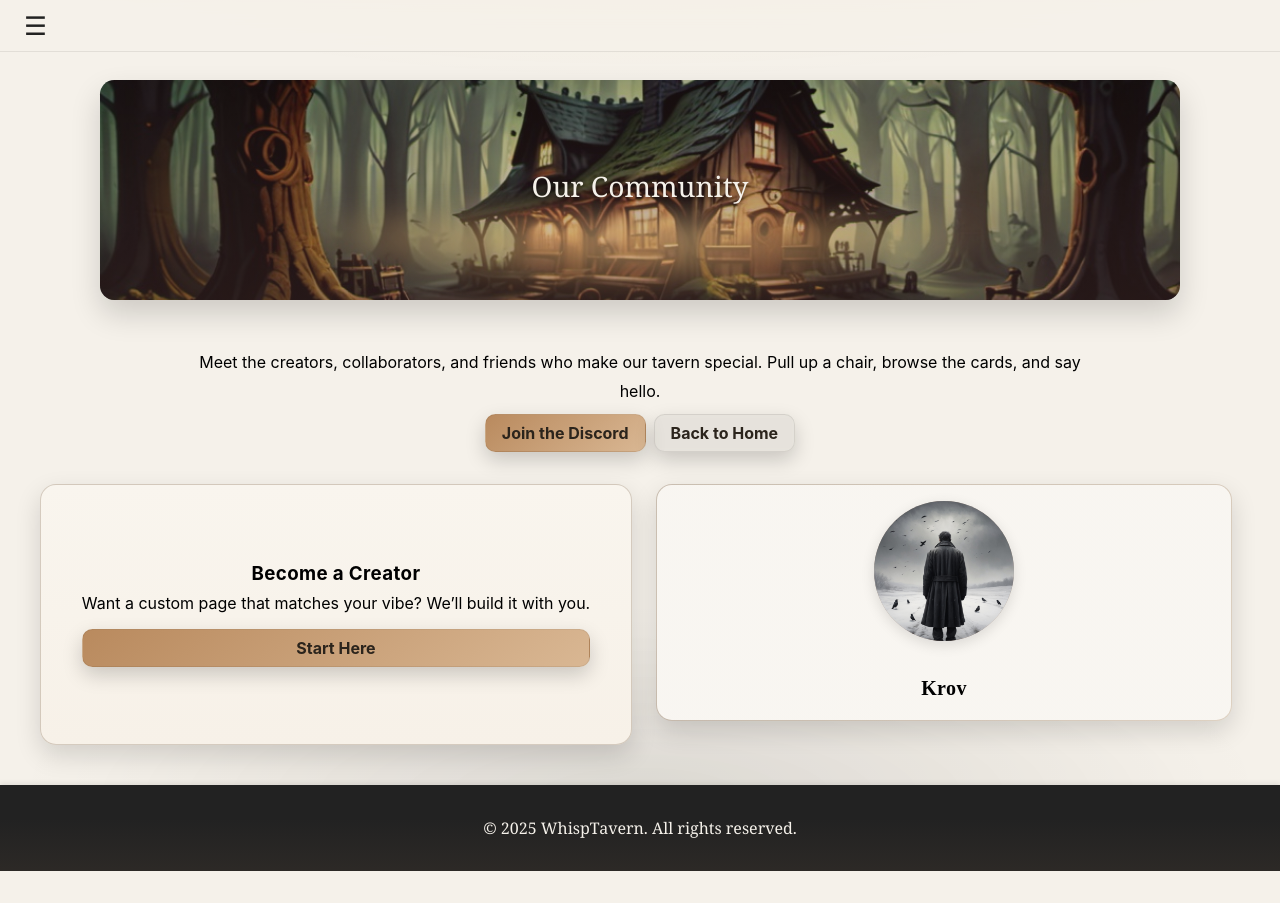
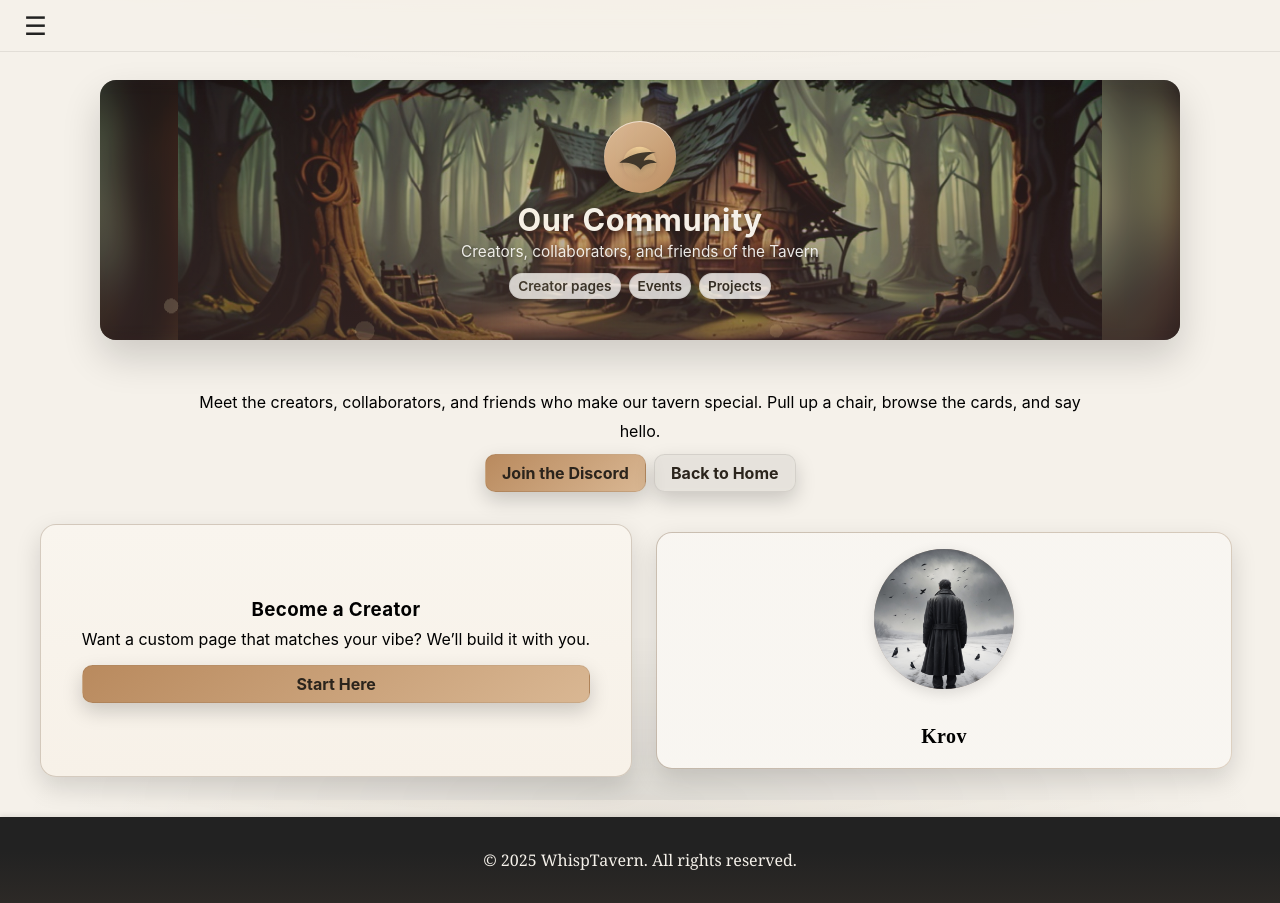
Before and after one commit to GrayKrov/WhispTavern, a Vue app: page /community in a window 1280 px wide. Before the commit the page ends 871 px from the top, so only its background shows below. Built offline with nearby package versions, Linux system fonts and the light colour scheme.

Commit message:
Updated Home/Community/Krov Pages

```diff
--- a/src/components/CommunityBanner.vue
+++ b/src/components/CommunityBanner.vue
@@ -1,21 +1,51 @@
 <template>
-  <div class="community-banner" :style="bannerStyle">
+  <div class="community-banner" :style="styleVars">
     <div class="overlay">
-      <span class="title">Our Community</span>
+      <!-- Crest (mark enlarged) -->
+      <div class="crest" aria-hidden="true">
+        <svg viewBox="0 0 64 64" class="crest__svg">
+          <defs>
+            <radialGradient id="glow" cx="50%" cy="0%" r="100%">
+              <stop offset="0%" stop-color="rgba(255,222,160,0.75)" />
+              <stop offset="100%" stop-color="rgba(255,222,160,0)" />
+            </radialGradient>
+          </defs>
+          <!-- soft halo behind the mark -->
+          <circle cx="32" cy="40" r="20" fill="url(#glow)" />
+          <!-- crow mark scaled up around center -->
+          <g transform="translate(32,32) scale(1.22) translate(-32,-32)">
+            <path
+              d="M12 38c10-8 24-12 36-10-7 1-11 5-12 8 6-2 9-1 13 2-9 0-14 3-16 7-5-7-12-7-21-7z"
+              fill="rgba(43,36,28,0.92)"
+            />
+          </g>
+        </svg>
+      </div>
+
+      <h1>Our Community</h1>
+      <p class="subtitle">Creators, collaborators, and friends of the Tavern</p>
+
+      <ul class="chips">
+        <li>Creator pages</li>
+        <li>Events</li>
+        <li>Projects</li>
+      </ul>
     </div>
   </div>
 </template>
 
 <script>
-import { defineComponent } from "vue";
+import { defineComponent, computed } from "vue";
 import bannerImage from "@/assets/images/BannerTop.jpg";
 
 export default defineComponent({
   name: "CommunityBanner",
-  data() {
-    return {
-      bannerStyle: { backgroundImage: `url(${bannerImage})` },
-    };
+  setup() {
+    // Static image only (no parallax)
+    const styleVars = computed(() => ({
+      "--img": `url(${bannerImage})`,
+    }));
+    return { styleVars };
   },
 });
 </script>
@@ -23,56 +53,202 @@ export default defineComponent({
 <style lang="scss" scoped>
 @use "@/assets/styles/vars" as *;
 
+/* Container with small-image safety (no parallax) */
 .community-banner {
   position: relative;
   width: 100%;
-  max-width: 1080px; /* reduced size */
-  height: clamp(150px, 24vw, 220px); /* reduced size */
+  max-width: 1080px;
+  height: clamp(170px, 28vw, 260px);
   margin: 0 auto ($sp-4 + $sp-2);
-  border-radius: 0.9rem;
+  border-radius: 1rem;
   overflow: hidden;
+  box-shadow: 0 18px 38px rgba(0, 0, 0, 0.16);
+  background: #f5f1ea;
+
+  /* Layer 1: blurred cover fill (guarantees full bleed) */
+  &::before {
+    content: "";
+    position: absolute;
+    inset: -8%;
+    background-image: var(--img);
     background-size: cover;
     background-position: center;
-  box-shadow: 0 14px 30px rgba(0, 0, 0, 0.16);
+    filter: blur(16px) saturate(0.95) brightness(0.95);
+    transform: scale(1.06);
+    transition: filter 200ms ease;
+  }
 
+  /* Layer 2: crisp contain layer (keeps smaller images sharp) */
+  &::after {
+    content: "";
+    position: absolute;
+    inset: 0;
+    background-image: var(--img);
+    background-size: contain;
+    background-repeat: no-repeat;
+    background-position: center;
+  }
+
+  /* Sheen: ultra-soft band ping-ponging (no visible seam) */
+  .overlay::after {
+    content: "";
+    position: absolute;
+    left: -25%;
+    top: 0;
+    width: 150%;
+    height: 100%;
+    background: linear-gradient(
+      90deg,
+      transparent 0%,
+      rgba(255, 230, 180, 0.06) 46%,
+      rgba(255, 230, 180, 0.13) 50%,
+      rgba(255, 230, 180, 0.06) 54%,
+      transparent 100%
+    );
+    filter: blur(10px);
+    transform: translateX(-10%) skewX(-2deg);
+    animation: sweepAlt 16s ease-in-out infinite alternate;
+    pointer-events: none;
+  }
+
+  /* Subtle bokeh orbs (very gentle, not "embers") */
+  .overlay::before {
+    content: "";
+    position: absolute;
+    inset: -10% -6% -10% -6%;
+    background-repeat: no-repeat;
+    background-image: radial-gradient(
+        18px 18px at 12% 80%,
+        rgba(255, 240, 200, 0.18) 40%,
+        transparent 41%
+      ),
+      radial-gradient(
+        24px 24px at 28% 88%,
+        rgba(255, 230, 180, 0.14) 40%,
+        transparent 41%
+      ),
+      radial-gradient(
+        20px 20px at 78% 76%,
+        rgba(255, 230, 180, 0.16) 40%,
+        transparent 41%
+      ),
+      radial-gradient(
+        16px 16px at 62% 88%,
+        rgba(255, 220, 160, 0.14) 40%,
+        transparent 41%
+      );
+    animation: float 20s ease-in-out infinite alternate;
+    pointer-events: none;
+  }
+
+  @keyframes sweepAlt {
+    from {
+      transform: translateX(-10%) skewX(-2deg);
+      opacity: 0.9;
+    }
+    to {
+      transform: translateX(10%) skewX(-2deg);
+      opacity: 0.9;
+    }
+  }
+  @keyframes float {
+    from {
+      transform: translate(-1%, 1%);
+    }
+    to {
+      transform: translate(1%, -1%);
+    }
+  }
+}
+
+/* Overlay with lantern glow and content */
 .overlay {
   position: absolute;
   inset: 0;
+  z-index: 2;
+  display: grid;
+  place-content: center;
+  text-align: center;
+  padding: 0 $sp-3;
   background: linear-gradient(
     180deg,
     rgba(74, 47, 47, 0.28),
     rgba(74, 47, 47, 0.5)
   );
-    display: grid;
-    place-content: center;
-
-    .title {
-      font-family: "Georgia", serif;
-      font-size: clamp(1.4rem, 2.2vw, 1.9rem);
-      color: $color-neutral;
-      text-shadow: 0 2px 4px rgba(0, 0, 0, 0.5);
-      padding-bottom: $sp-2;
-      position: relative;
-    }
 }
 
-  /* Lantern glow at the base (no wave cut) */
-  .overlay::before {
+/* Lantern glow (base) */
+.overlay .crest::after {
   content: "";
   position: absolute;
   left: 50%;
   transform: translateX(-50%);
-    bottom: -6px;
+  bottom: -10px;
   width: 78%;
-    height: 86px;
+  height: 90px;
   background: radial-gradient(
     60% 120% at 50% 0%,
     rgba(255, 222, 160, 0.6),
-      rgba(255, 200, 120, 0.4) 40%,
+    rgba(255, 200, 120, 0.42) 40%,
     transparent 72%
   );
   filter: blur(16px);
   pointer-events: none;
+  z-index: -1;
 }
+
+/* Crest (coin slightly larger) */
+.crest {
+  position: relative;
+  width: 72px; /* was 68px */
+  height: 72px; /* was 68px */
+  margin: 0 auto $sp-2;
+  border-radius: 999px;
+  background: linear-gradient(140deg, #d9b793, #b98a5e);
+  box-shadow: 0 8px 20px rgba(0, 0, 0, 0.22),
+    inset 0 1px 0 rgba(255, 255, 255, 0.6);
+  display: grid;
+  place-items: center;
+}
+.crest__svg {
+  width: 74%; /* gives the bigger mark some breathing room */
+  height: 74%;
+  display: block;
+  filter: drop-shadow(0 2px 2px rgba(0, 0, 0, 0.35));
+}
+
+/* Title + subtitle + chips */
+h1 {
+  color: $color-neutral;
+  font-size: clamp(1.6rem, 2.4vw, 2.1rem);
+  margin: 0 0 $sp-1;
+  text-shadow: 0 2px 6px rgba(0, 0, 0, 0.5);
+  letter-spacing: 0.02em;
+}
+.subtitle {
+  color: rgba(255, 255, 255, 0.9);
+  margin: 0 auto $sp-2;
+  max-width: 760px;
+  font-size: clamp(0.95rem, 1.2vw, 1.06rem);
+  text-shadow: 0 1px 3px rgba(0, 0, 0, 0.45);
+}
+.chips {
+  list-style: none;
+  display: inline-flex;
+  gap: $sp-2;
+  padding: 0;
+  margin: $sp-1 0 0;
+  justify-content: center;
+  flex-wrap: wrap;
+}
+.chips li {
+  padding: $sp-1 $sp-2;
+  border-radius: 999px;
+  font-weight: 600;
+  font-size: 0.85rem;
+  color: #2b241c;
+  background: rgba(255, 255, 255, 0.78);
+  border: 1px solid rgba(0, 0, 0, 0.06);
+  box-shadow: 0 6px 16px rgba(0, 0, 0, 0.1);
 }
 </style>
--- a/src/features/community/CommunityCard.vue
+++ b/src/features/community/CommunityCard.vue
@@ -26,7 +26,7 @@
 </template>
 
 <script setup>
-/* global defineProps */
+/* eslint-disable */
 import { RouterLink } from "vue-router";
 defineProps({
   name: { type: String, required: true },
@@ -61,7 +61,6 @@ defineProps({
   transition: transform 180ms ease, box-shadow 180ms ease;
   transform-origin: center;
   will-change: transform;
-  perspective: 800px;
 
   &.inactive {
     opacity: 0.6;
@@ -82,7 +81,6 @@ defineProps({
     position: relative;
     box-shadow: 0 0 0 5px color.adjust($color-secondary, $lightness: 6%) inset,
       0 4px 14px rgba(0, 0, 0, 0.12);
-
     .avatar {
       width: 100%;
       height: 100%;
--- a/src/features/community/CommunityList.vue
+++ b/src/features/community/CommunityList.vue
@@ -1,7 +1,7 @@
 <template>
   <section class="community-list">
     <CommunityCard name="Krov" :avatarSrc="krovAvatar" routerLink="/krov" />
-    <!-- Add more creators as you like -->
+    <!-- Add more CommunityCard entries as you grow -->
   </section>
 </template>
 
@@ -15,10 +15,9 @@ import krovAvatar from "@/assets/avatars/Krov.jpg";
 
 .community-list {
   width: 100%;
-  max-width: 1080px;
   display: grid;
   grid-template-columns: repeat(auto-fit, minmax(240px, 1fr));
-  gap: $sp-4;
-  padding: 0 $sp-2 $sp-4;
+  gap: $sp-3;
+  padding: $sp-2;
 }
 </style>
--- a/src/features/creators/krov/KrovFooter.vue
+++ b/src/features/creators/krov/KrovFooter.vue
@@ -3,10 +3,8 @@
     <div class="inner">
       <div class="rule"></div>
       <figure class="epigraph">
-        <blockquote>
-          Imagination builds worlds; code gives them life.
-        </blockquote>
-        <figcaption>— Krov</figcaption>
+        <blockquote>“Do one thing well.”</blockquote>
+        <figcaption>— Doug McIlroy</figcaption>
       </figure>
     </div>
   </footer>
--- a/src/pages/Community.vue
+++ b/src/pages/Community.vue
@@ -20,8 +20,9 @@
       </div>
     </section>
 
+    <!-- Grid -->
     <section class="list-wrap">
-      <!-- Optional pinned CTA card at the start of the grid -->
+      <!-- Pinned CTA tile -->
       <div class="cta-card">
         <h3>Become a Creator</h3>
         <p>
@@ -62,7 +63,7 @@ export default {
   padding: $sp-4 $sp-3;
 }
 
-/* intro block */
+/* Intro */
 .intro {
   max-width: 900px;
   text-align: center;
@@ -79,6 +80,7 @@ export default {
   }
 }
 
+/* Buttons (match Home) */
 .btn {
   display: inline-block;
   padding: $sp-2 $sp-3;
@@ -89,7 +91,28 @@ export default {
   box-shadow: 0 8px 20px rgba(0, 0, 0, 0.18);
   transition: transform 0.12s ease, box-shadow 0.12s ease, background 0.12s ease,
     color 0.12s ease;
+  will-change: transform;
+  position: relative;
+  overflow: hidden;
 }
+.btn::after {
+  content: "";
+  position: absolute;
+  inset: 0 -30%;
+  background: linear-gradient(
+    90deg,
+    transparent,
+    rgba(255, 255, 255, 0.25),
+    transparent
+  );
+  transform: translateX(-100%);
+  transition: transform 0.45s ease;
+  pointer-events: none;
+}
+.btn:hover::after {
+  transform: translateX(100%);
+}
+
 .btn--primary {
   background: linear-gradient(140deg, #b98a5e, #d9b793);
   color: #2b241c;
@@ -110,6 +133,7 @@ export default {
   box-shadow: 0 12px 26px rgba(0, 0, 0, 0.18);
 }
 
+/* Grid */
 .list-wrap {
   width: 100%;
   max-width: 1200px;
@@ -118,7 +142,7 @@ export default {
   gap: $sp-3;
 }
 
-/* pinned CTA card styled like a feature tile */
+/* CTA tile */
 .cta-card {
   background: linear-gradient(#f9f5ee, #f7f1e8);
   border: 1px solid rgba(120, 93, 68, 0.28);
```
Also changed, not shown: src/pages/Home.vue (+148 -57 lines), src/pages/creator/CreatorKrov.vue (+74 -47 lines). Lines whose indentation alone changed are shown as unchanged.
